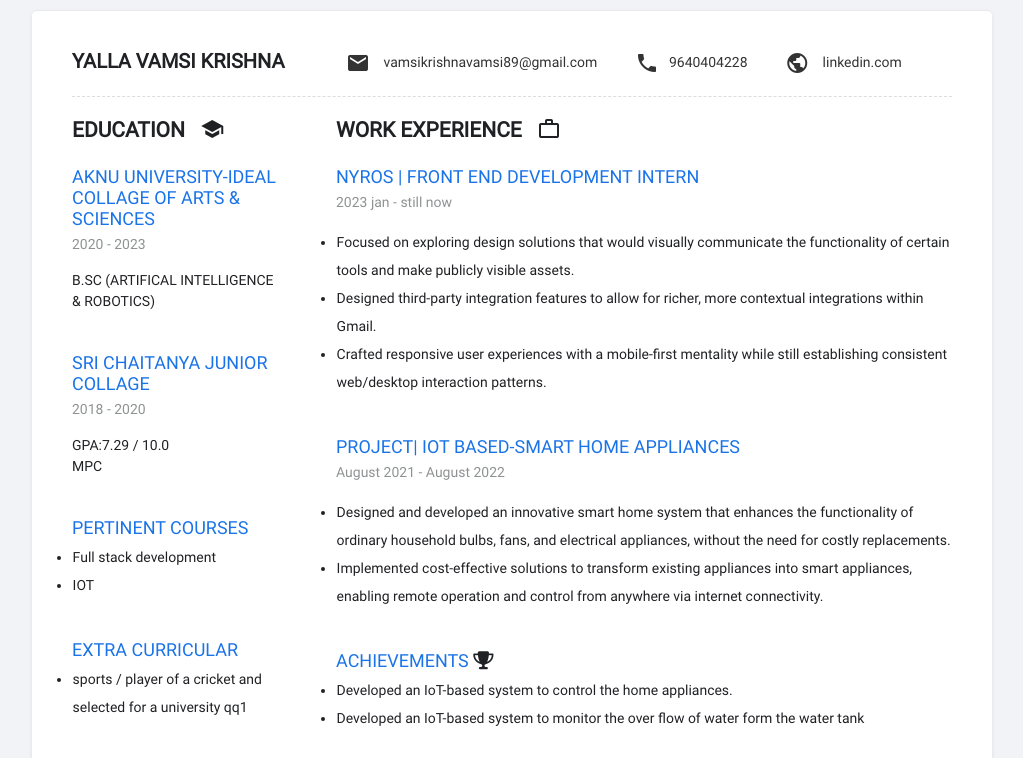
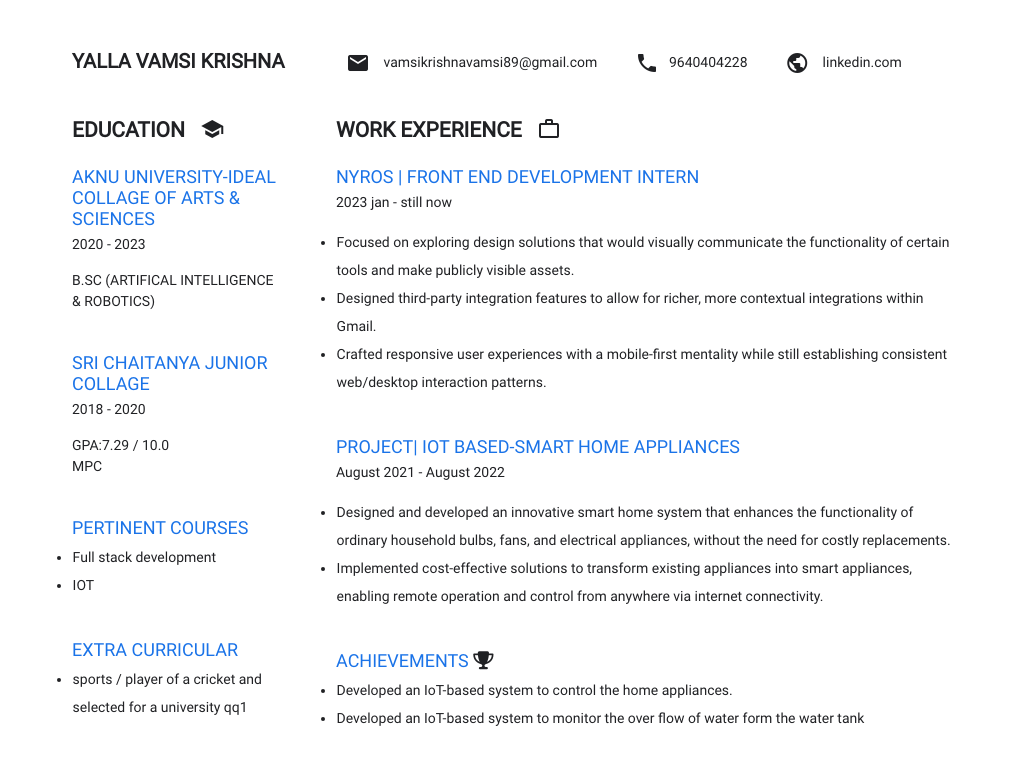
Before and after one commit to vamsi-brs/goal-5, a plain HTML site: page index.html in a window 1280 px wide. Shown: the top 758 px of the page, without its empty margins (128-1151 px from the left). Drawn offline with Linux system fonts and the light colour scheme.

Commit message:
Update style.css

```diff
--- a/assets/styles/css/style.css
+++ b/assets/styles/css/style.css
@@ -12,14 +12,14 @@ body {
     font-weight: 400;
     color: #202124;
     line-height: 1.5em;
-    background: #f1f3f6
+    background:  #fff
 }
 
 a {
     padding: 10px;
     text-decoration:none;
     outline: 0;
-    color: #333
+    color:  #202124
 }
 
 ul {
@@ -68,7 +68,7 @@ article {
 
 
 p span {
-    color: #8f9293;
+    color: #202124;
     margin-bottom: 15px;
     display: block
 }
@@ -96,8 +96,8 @@ ul li {
     flex-wrap: wrap;
     background-color: #fff;
     border-radius: 5px;
-    box-shadow: 0 2px 4px 0 rgba(0, 0, 0, .08);
-    border-top: 1px solid #eaeaea;
+    box-shadow: 0 2px 4px 0  #202124(0, 0, 0, .08);
+    border-top: 1px solid  #fff;
     padding: 40px;
     margin: 10px auto;
     /* center in the viewport */
@@ -106,7 +106,7 @@ ul li {
 }
 
 header {
-    border-bottom: 1px dashed #ddd;
+    border-bottom: 1px dashed #fff;
     grid-area: header;
     /* header spans full columns */
     flex: 0 0 100%;
@@ -149,7 +149,7 @@ main {
     }
 
     h2 {
-        background: #f0f0f0;
+        background:  #fff;
         padding: 10px;
         border-radius: 5px
     }
```
